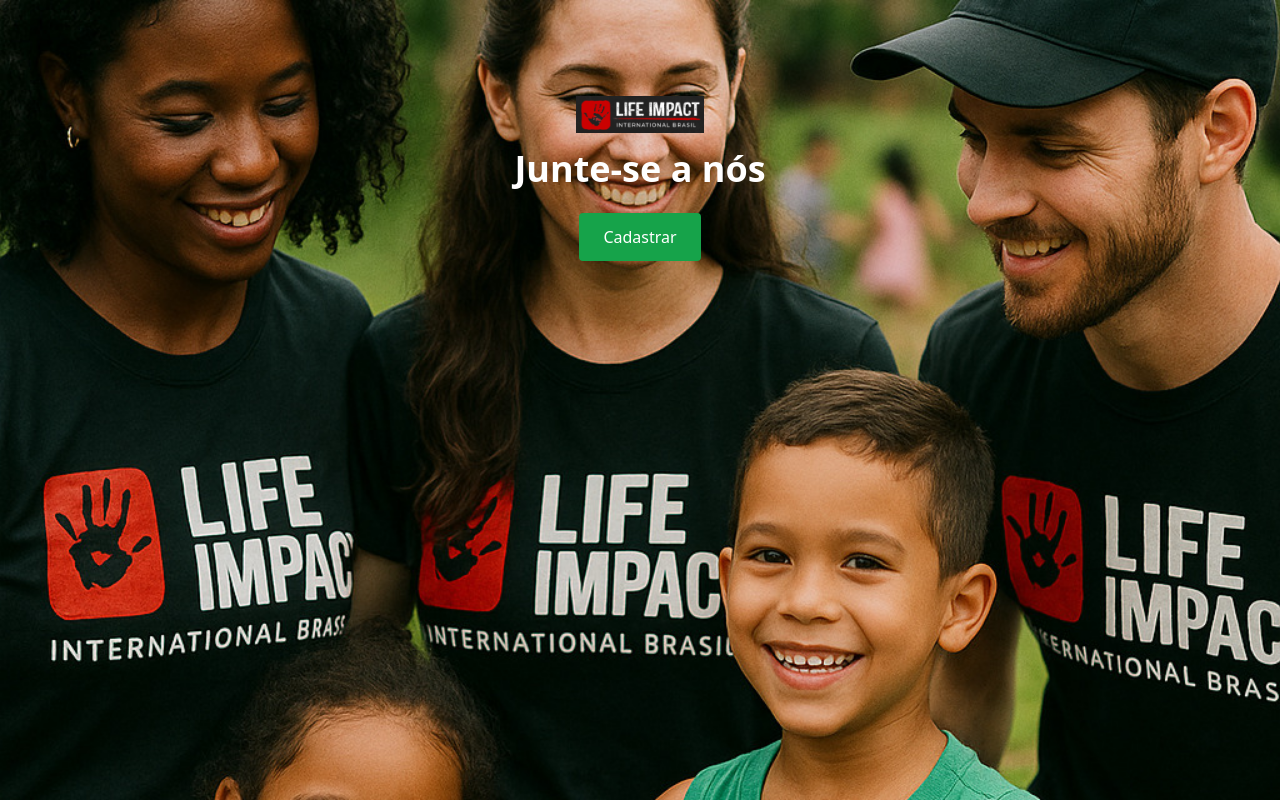
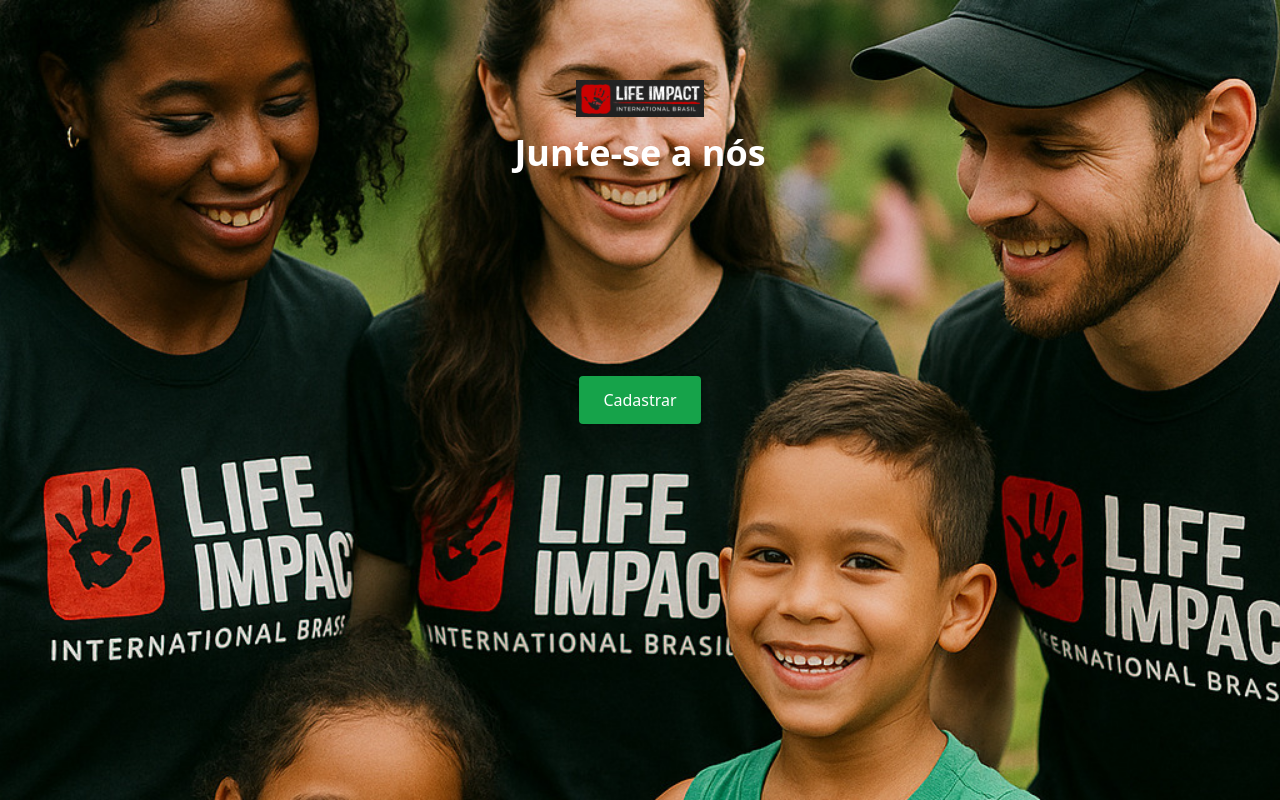
Before and after one commit to LifeImpactBrazil/Volunteers, a Next.js app: page / in a window 1280 px wide. Built offline with nearby package versions, Linux system fonts and the light colour scheme.

Commit message:
style: reposiciona logo e chamada principal para o topo da página inicial

```diff
--- a/app/page.tsx
+++ b/app/page.tsx
@@ -3,14 +3,23 @@
 export default function Page() {
   return (
     <div
-      className="flex flex-col items-center justify-start pt-24 h-screen bg-cover bg-center"
+      className="relative h-screen bg-cover bg-center"
       style={{ backgroundImage: "url('/background.jpg')" }}
     >
-      <img src="/logo.png" alt="Logo" className="w-32 mb-4" />
-      <h1 className="text-4xl text-white font-bold">Junte-se a nós</h1>
-      <Link href="/register">
-        <button className="mt-6 px-6 py-3 bg-green-600 text-white rounded">Cadastrar</button>
-      </Link>
+      {/* Logo + Título fixo mais acima */}
+      <div className="flex flex-col items-center pt-20">
+        <img src="/logo.png" alt="Logo" className="w-32 mb-4" />
+        <h1 className="text-4xl text-white font-bold">Junte-se a nós</h1>
+      </div>
+
+      {/* Botão centralizado na tela */}
+      <div className="absolute inset-0 flex items-center justify-center pointer-events-none">
+        <Link href="/register" className="pointer-events-auto">
+          <button className="px-6 py-3 bg-green-600 text-white rounded shadow-lg">
+            Cadastrar
+          </button>
+        </Link>
+      </div>
     </div>
   );
 }
```
